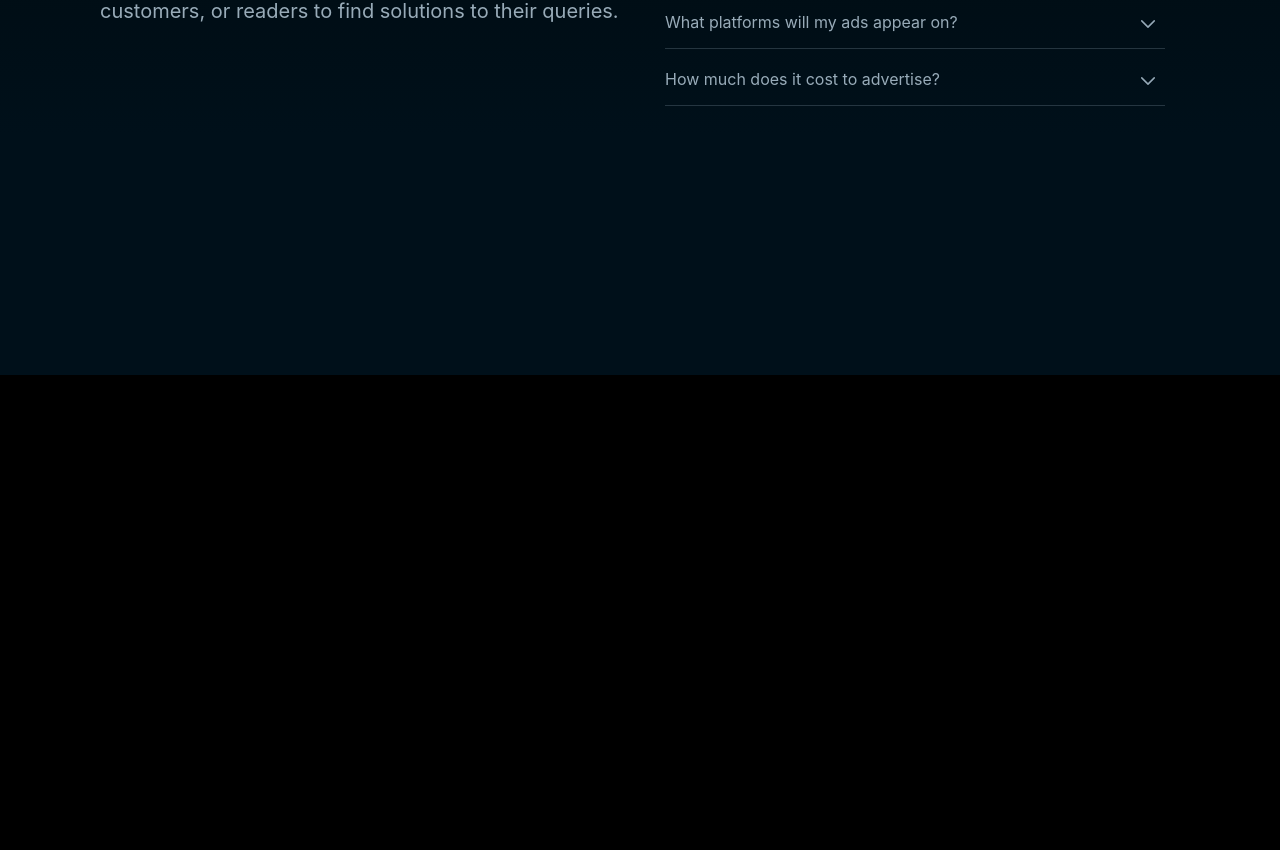
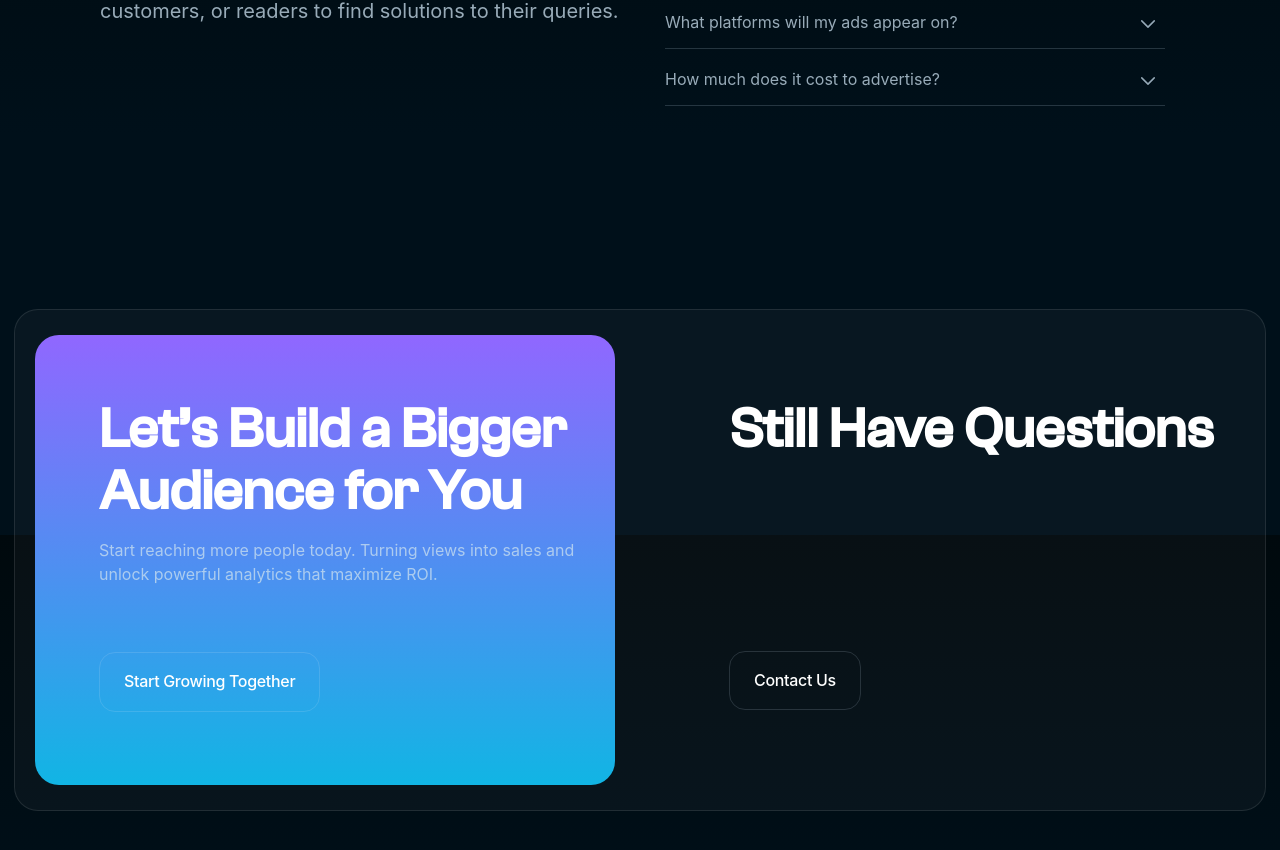
Before and after one commit to WillCBurroughs/sellrly, a React (Create React App) app: page / in a window 1280 px wide. Shown: the part 4265-5115 px from the top of the page. Before the commit the page ends 4640 px from the top, so only its background shows below. Built offline with nearby package versions, Linux system fonts and the light colour scheme; a web font is replaced by a local one.

Commit message:
Finishing Pre Footer Desktop section

```diff
--- a/src/App.js
+++ b/src/App.js
@@ -7,6 +7,7 @@ import VideoDesktopHome from './components/molecules/VideoDesktopHome';
 import BenefitsDesktop from './components/molecules/BenefitsDesktop';
 import ComparisonDesktop from './components/molecules/ComparisonDesktop';
 import FAQSDesktop from './components/molecules/FAQSDesktop';
+import PreFooterDesktop from './components/molecules/PreFooterDesktop';
 
 function App() {
   return (
@@ -18,6 +19,7 @@ function App() {
       <BenefitsDesktop/>
       <ComparisonDesktop/>
       <FAQSDesktop/>
+      <PreFooterDesktop/>
     </>
   );
 }
--- a/src/components/atoms/SecondaryButton.js
+++ b/src/components/atoms/SecondaryButton.js
@@ -3,7 +3,7 @@ import '../../index.css'
 
 function SecondaryButton(props) {
   return (
-    <button className='secondaryButton'>
+    <button className='secondaryButton' id= {props.id}>
       {props.text}
     </button>
   );
--- /dev/null
+++ b/src/components/molecules/PreFooterDesktop.js
@@ -0,0 +1,40 @@
+import React from 'react';
+import '../../index.css';
+import SecondaryButton from '../atoms/SecondaryButton';
+
+function PreFooterDesktop(props) {
+
+  const [active, setActive] = React.useState("left");
+
+  return (
+    <div className='PreFooterDesktop'>
+        <div className='PreFooterDesktopBackground'>
+
+              <div
+                className={`preFooterBigDivDesktop ${active === "left" ? "active" : "inactive"}`}
+                onMouseEnter={() => setActive("left")}
+              >
+                <h2 className='bigdesktopheader'>
+                  Let’s Build a Bigger Audience for You
+                </h2>
+                <p className='bigdesktopP'>
+                  Start reaching more people today. Turning views into sales and unlock powerful analytics that maximize ROI.
+                </p>
+                <SecondaryButton text = "Start Growing Together" id = "secondaryLeftDesktopBig"/>
+              </div>
+
+              <div
+               className={`preFooterBigDivDesktop ${active === "right" ? "active" : "inactive"}`}
+               onMouseEnter={() => setActive("right")} >
+                <h2 className='bigdesktopheader'>
+                  Still Have Questions
+                </h2>
+                <SecondaryButton text = "Contact Us" id = "secondaryRightDesktopBig"/>
+
+              </div>
+        </div>
+    </div>
+  );
+}
+
+export default PreFooterDesktop;
--- a/src/index.css
+++ b/src/index.css
@@ -511,7 +511,7 @@ p {
   align-items: center;
 }
 
-.comparisonDesktopBackground {
+.comparisonDesktopBackground, .PreFooterDesktopBackground {
   width: calc(100vw - 30px);
   height: 1080px;
   background-color: rgba(255, 255, 255, 0.03);
@@ -519,6 +519,10 @@ p {
   border-radius: 24px;
   margin-left: auto;
   margin-right: auto;
+}
+
+.PreFooterDesktopBackground {
+  height: 500px;
 }
 
 .holdContent {
@@ -608,6 +612,7 @@ p {
   margin-bottom: 20px;
   padding-bottom: 16px;
   border-bottom: 1px solid rgba(149, 169, 183, 0.25);
+  z-index: 10;
 }
 
 .accordion-title{
@@ -628,3 +633,64 @@ p {
 .DropDown{
   padding-right: 10px;
 }
+
+.PreFooterDesktop {
+  position: absolute;
+  top: 4400px;
+  left: 0;
+  width: 100vw;
+  height: 850px;
+  background-color: transparent;
+  align-content: center;
+  align-items: center;
+  justify-content: space-between;
+  display: flex;
+  flex-direction: row;
+}
+
+.PreFooterDesktopBackground {
+  display: flex;
+  flex-direction: row;
+  gap: 30px;
+  align-items: center;
+  justify-content: center;
+}
+
+.preFooterBigDivDesktop{
+  width: calc(50vw - 60px);
+  margin: 10px;
+  height: 450px;
+  border-radius: 24px;
+  display: flex;
+  flex-direction: column;
+  align-items: flex-start;
+  background-color: blue;
+  transition: background-color .2s ease, filter .2s ease, opacity .2s ease;
+}
+
+.preFooterBigDivDesktop.active{
+  background: linear-gradient(180deg, #9067FF 0%, #11B5E4 100%);
+}
+
+.preFooterBigDivDesktop.inactive{
+  background-color: transparent;
+}
+
+.bigdesktopheader {
+  padding-left: 64px;
+  padding-top: 64px;
+}
+
+.bigdesktopP {
+  padding-left: 64px;
+}
+
+#secondaryLeftDesktopBig{
+  margin-left: 64px;
+  margin-top: 50px;
+}
+
+#secondaryRightDesktopBig {
+  margin-left: 64px;
+  margin-top: 190px;
+}
```
